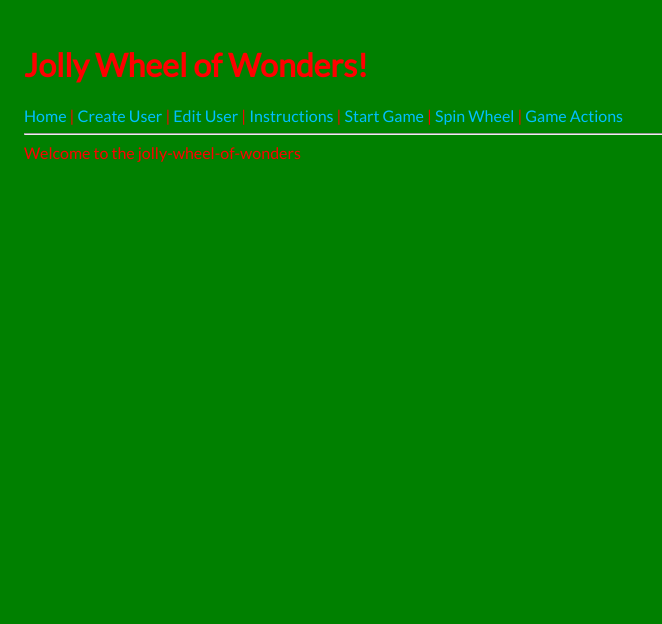
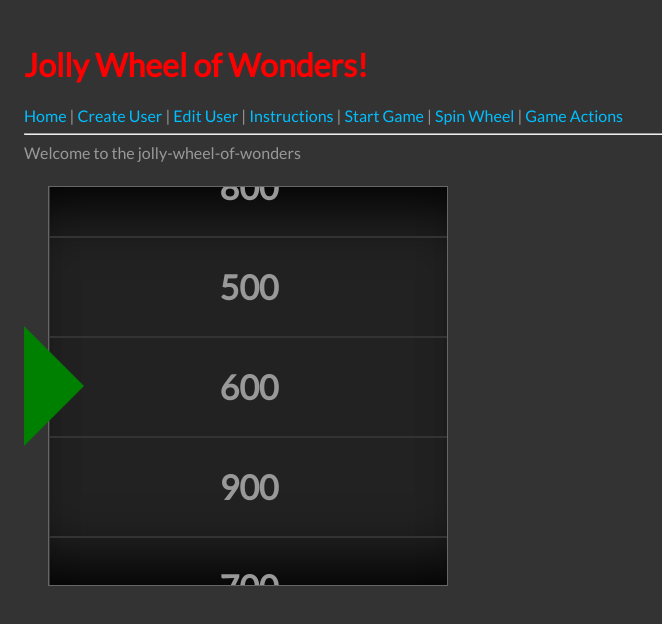
Before and after one commit to philibus-dev/jolly-wheel-of-wonders, an Angular app in the folder webapp/: page /webapp/home in a window 1280 px wide. Shown: the top 624 px of the page, without its empty margins (0-662 px from the left). Built offline with nearby package versions, Linux system fonts and the light colour scheme.

Commit message:
Spinning wheel

```diff
--- /dev/null
+++ b/webapp/src/app/components/wheel/wheel.component.html
@@ -0,0 +1,16 @@
+<!-- See the entire array in the HTML -->
+<!-- <div>{{ multiWheelArray | json }}</div> -->
+
+<!-- Manually spin with a button -->
+<!-- <button (click)="startSpin()">Spin Wheel</button> -->
+
+<div class="arrow-container">
+    <div class="arrow-right"></div>
+    <div class="wheel-container" (click)="startSpin()">
+        <div class="wheel" [@spinAnimation]="animationState" (@spinAnimation.done)="onAnimationDone($event)">
+            <div *ngFor="let option of multiWheelArray" class="wheel-option">
+                <div class="label">{{ option }}</div>
+            </div>
+        </div>
+    </div>
+</div>
--- /dev/null
+++ b/webapp/src/app/components/wheel/wheel.component.scss
@@ -0,0 +1,52 @@
+:host {
+    position: relative;
+}
+
+.arrow-container {
+    position: relative;
+}
+
+.wheel-container {
+    margin: 24px;
+    border: 1px solid #666;
+    overflow: hidden;
+    width: 400px;
+    height: 400px;
+    background-color: #222;
+    box-shadow:
+        inset 0px 60px 60px -40px #000,
+        inset 0px -60px 60px -40px #000;
+    // box-shadow: inset 0px 11px 8px -10px red;
+
+    .wheel {
+        transform: translateY(-50px);
+
+        .wheel-option {
+            font-size: 34px;
+            font-weight: bold;
+            border: 1px solid #333;
+            width: 400px;
+            height: 100px;
+            display: flex;
+            justify-content: center;
+            align-items: center;
+            user-select: none;
+
+            &.highlight {
+                color: #eee;
+            }
+        }
+    }
+}
+
+.arrow-right {
+    position: absolute;
+    top: 140px;
+    z-index: 100;
+    width: 0;
+    height: 0;
+    border-top: 60px solid transparent;
+    border-bottom: 60px solid transparent;
+
+    border-left: 60px solid green;
+}
--- /dev/null
+++ b/webapp/src/app/components/wheel/wheel.component.ts
@@ -0,0 +1,94 @@
+import { Component, OnInit, Renderer2, ElementRef, EventEmitter, Output } from '@angular/core';
+import { CommonModule } from '@angular/common';
+import { trigger, style, animate, transition, AnimationEvent, state } from '@angular/animations';
+
+@Component({
+  selector: 'app-wheel',
+  standalone: true,
+  imports: [CommonModule],
+  templateUrl: './wheel.component.html',
+  styleUrl: './wheel.component.scss',
+  animations: [
+    trigger('spinAnimation', [
+      state('start', style({ transform: 'translateY(-50px)' })),
+      state('step1', style({ transform: 'translateY(-550px)' })),
+      state('step2', style({ transform: 'translateY(-2550px)' })),
+      state('step3', style({ transform: 'translateY(-3550px)' })),
+      transition('start => step1', animate('1500ms ease-in')),
+      transition('step1 => step2', animate('3500ms')),
+      transition('step2 => step3', animate('3000ms ease-out'))
+    ])
+  ]
+})
+export class WheelComponent implements OnInit {
+  @Output() animationDone = new EventEmitter<number | "Swap">();
+  wheelArray: (number | "Swap")[] = [100, 200, 300, 400, 500, 600, 700, 800, 900, "Swap"];
+  multiWheelArray: (number | "Swap")[] = [];
+  firstSpin = true;
+  animationState = 'stopped';
+  timeout1: number | undefined;
+  timeout2: number | undefined;
+  timeout3: number | undefined;
+
+  constructor(private renderer: Renderer2, private el: ElementRef) { }
+
+  ngOnInit(): void {
+    this.createShuffledArray();
+  }
+
+  startSpin() {
+    // Only shuffle the order after the first spin
+    // Otherwise it will change the order when you first click to spin the wheel
+    if (this.firstSpin) {
+      this.firstSpin = false;
+    } else {
+      this.createShuffledArray();
+    }
+    // Remove the previous "highlight" effect on the previous winning number slot
+    const thirtyEighthElement = this.el.nativeElement.querySelector('.wheel-option:nth-child(38)');
+    this.renderer.removeClass(thirtyEighthElement, 'highlight');
+    // Clear out previous timers in case the user clicks the Spin button too early
+    window.clearTimeout(this.timeout1);
+    window.clearTimeout(this.timeout2);
+    window.clearTimeout(this.timeout3);
+    this.animationState = 'start';
+    // Kick off the animation steps at the right times based on how long they animate
+    this.timeout1 = window.setTimeout(() => {
+      this.animationState = 'step1';
+    }, 0);
+    this.timeout2 = window.setTimeout(() => {
+      this.animationState = 'step2';
+    }, 1500);
+    this.timeout3 = window.setTimeout(() => {
+      this.animationState = 'step3';
+    }, 5000);
+  }
+
+  shuffleArray(array: (number | "Swap")[]) {
+    // Fisher-Yates shuffle algorithm
+    for (let i = array.length - 1; i > 0; i--) {
+      const j = Math.floor(Math.random() * (i + 1));
+      [array[i], array[j]] = [array[j], array[i]];
+    }
+    return array;
+  }
+
+  createShuffledArray() {
+    // Shuffle the original array
+    const shuffledArray = this.shuffleArray([...this.wheelArray]);
+    // Repeat the shuffled array 3 more times
+    this.multiWheelArray = Array.from({ length: 4 }, () => [...shuffledArray]).flat();
+  }
+
+  onAnimationDone(event: AnimationEvent) {
+    // Check if the animation is at the final step
+    if (event.toState === 'step3') {
+      // Add the "highlight" class to the winning 38th element after the wheel stops
+      // Incidentally this is the 37th element in the "multiWheelArray" array
+      const thirtyEighthElement = this.el.nativeElement.querySelector('.wheel-option:nth-child(38)');
+      this.renderer.addClass(thirtyEighthElement, 'highlight');
+      // Emit the winning number from the event when the animation is complete
+      this.animationDone.emit(this.multiWheelArray[37]);
+    }
+  }
+}
--- a/webapp/src/app/containers/home/home.component.html
+++ b/webapp/src/app/containers/home/home.component.html
@@ -1,3 +1,5 @@
 <div class="home-container">
  Welcome to the jolly-wheel-of-wonders
 </div>
+
+<app-wheel (animationDone)="doneSpinning($event)"></app-wheel>
--- a/webapp/src/app/containers/home/home.component.ts
+++ b/webapp/src/app/containers/home/home.component.ts
@@ -5,4 +5,9 @@ import {Component} from '@angular/core';
   templateUrl: './home.component.html',
   styleUrls: ['./home.component.scss']
 })
-export class HomeComponent {}
+export class HomeComponent {
+
+  doneSpinning($event: number | "Swap") {
+    console.log(`The wheel landed on ${$event}`);
+  }
+}
--- a/webapp/src/app/containers/home/home.module.ts
+++ b/webapp/src/app/containers/home/home.module.ts
@@ -1,13 +1,14 @@
 import { NgModule } from '@angular/core';
 import { HomeComponent } from './home.component';
-import {HomeRoutes} from "./home.routes";
+import { HomeRoutes } from "./home.routes";
+import { WheelComponent } from 'src/app/components/wheel/wheel.component';
 
 
 @NgModule({
   declarations: [
     HomeComponent
   ],
-  imports: [],
+  imports: [WheelComponent],
   providers: [],
   exports: [
     HomeComponent,
--- a/webapp/src/styles.scss
+++ b/webapp/src/styles.scss
@@ -10,10 +10,11 @@
 
 // I hate bright white backgrounds
 body {
-  color: red;
+  color: #999;
   padding: 1rem;
-  background-color: green;
+  background-color: #333;
 }
+
 // Example centered container box
 .container {
   display: block;
@@ -21,11 +22,12 @@ body {
   margin: 0 auto 1.5rem;
   background-color: $background-color;
   border: 1px solid $border-color;
-  color: red;
+  color: #ccc;
 
   &.no-border {
     border: none;
   }
+
   &.no-background {
     background: none;
   }
@@ -44,6 +46,7 @@ body {
   &.background-darker {
     background-color: $background-color-darker;
   }
+
   &.no-background {
     background: none;
   }
@@ -57,6 +60,7 @@ body {
   .column {
     padding: 1rem;
     flex: 1;
+
     &:not(:last-child) {
       border-right: 1px solid $border-color;
     }
@@ -72,6 +76,7 @@ body {
       flex-grow: 0;
       flex-basis: fit-content;
     }
+
     &.tools {
       background-color: #cb3434;
 
@@ -80,6 +85,7 @@ body {
         margin-right: 1rem;
       }
     }
+
     // Add New User column
     &.add-new {
       text-align: right;
```
Also changed, not shown: 1 other file (tests, documents, lock files or other folders).
